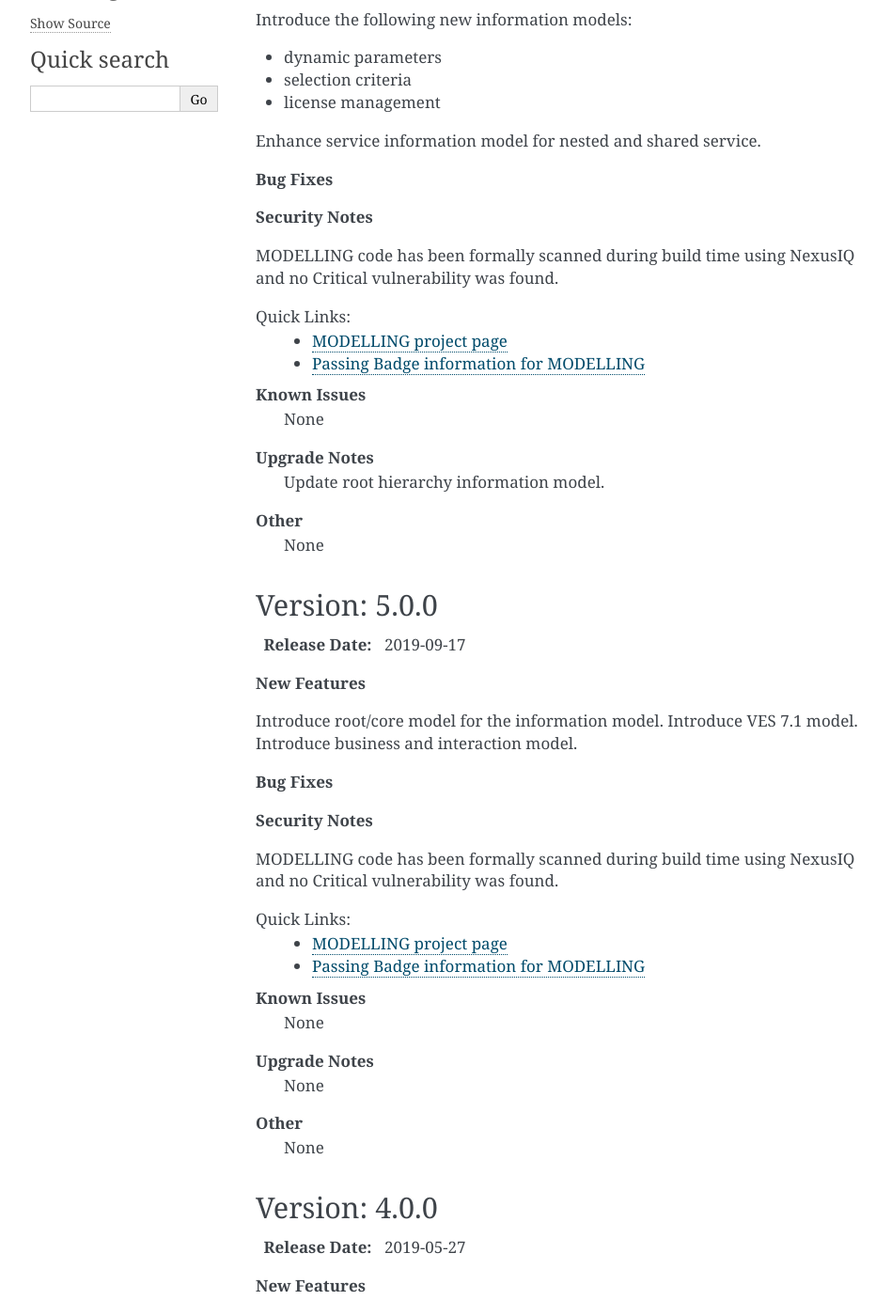
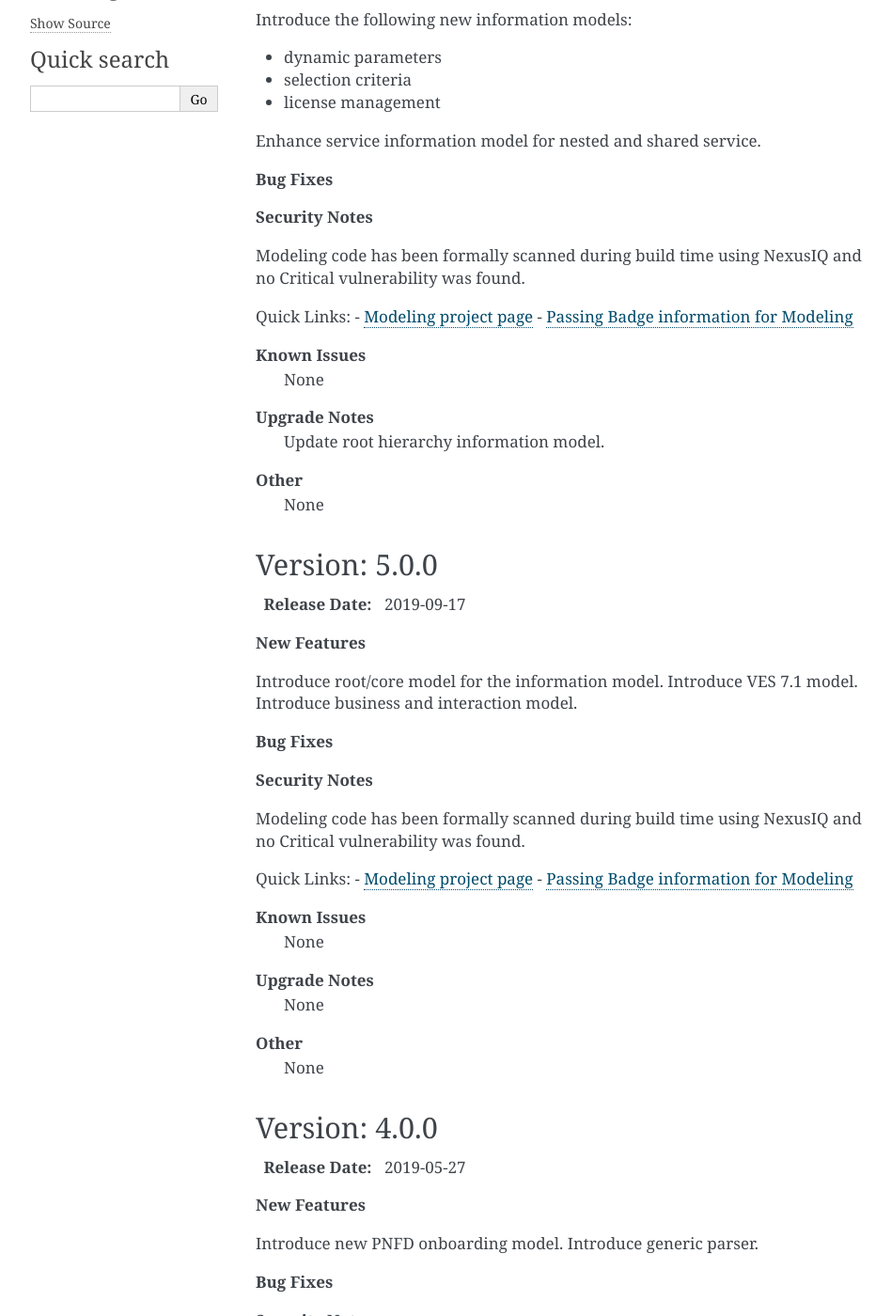
Before and after one commit to onap/modeling-modelspec, a Sphinx documentation site: the page built from docs/Release-notes/release-notes.rst, in a window 1280 px wide and 1400 px high, scrolled down 241 px. Shown: the whole window at 94% size, without its empty margins (148-1096 px from the left). Built offline with Sphinx 7.4.7, drawn with Linux system fonts in a browser that asks for light colours; pages that are not in the unit, such as notebooks, are missing from menus; some of the changed text lies outside the part shown.

Commit message:
Finalize documentation with some editorial corrections
Remove Dublin reference
Add _release_notes anchor
Correct DOC8 errors
Harmonize modeling spelling

Issue-ID: MODELING-363

Signed-off-by: Eric Debeau <eric.debeau@orange.com>
Change-Id: I47841c3173e5c70a9a36630e605d397785a00585

```diff
--- a/docs/Release-notes/release-notes.rst
+++ b/docs/Release-notes/release-notes.rst
@@ -25,12 +26,12 @@
 
 **Security Notes**
 
-MODELLING code has been formally scanned during build time using NexusIQ and no Critical vulnerability was found.
+Modeling code has been formally scanned during build time using NexusIQ and no
+Critical vulnerability was found.
 
 Quick Links:
- 	- `MODELLING project page <https://wiki.onap.org/display/DW/Modeling+Project>`_
-
- 	- `Passing Badge information for MODELLING <https://bestpractices.coreinfrastructure.org/en/projects/1774>`_
+- `Modeling project page <https://wiki.onap.org/display/DW/Modeling+Project>`_
+- `Passing Badge information for Modeling <https://bestpractices.coreinfrastructure.org/en/projects/1774>`_
 
 **Known Issues**
    None
@@ -56,12 +57,12 @@
 
 **Security Notes**
 
-MODELLING code has been formally scanned during build time using NexusIQ and no Critical vulnerability was found.
+Modeling code has been formally scanned during build time using NexusIQ and no
+Critical vulnerability was found.
 
 Quick Links:
- 	- `MODELLING project page <https://wiki.onap.org/display/DW/Modeling+Project>`_
-
- 	- `Passing Badge information for MODELLING <https://bestpractices.coreinfrastructure.org/en/projects/1774>`_
+- `Modeling project page <https://wiki.onap.org/display/DW/Modeling+Project>`_
+- `Passing Badge information for Modeling <https://bestpractices.coreinfrastructure.org/en/projects/1774>`_
 
 **Known Issues**
    None
@@ -86,19 +87,20 @@
 
 **Security Notes**
 
-MODELLING code has been formally scanned during build time using NexusIQ and no Critical vulnerability was found.
+Modeling code has been formally scanned during build time using NexusIQ and no
+Critical vulnerability was found.
 
 Quick Links:
- 	- `MODELLING project page <https://wiki.onap.org/display/DW/Modeling+Project>`_
-
- 	- `Passing Badge information for MODELLING <https://bestpractices.coreinfrastructure.org/en/projects/1774>`_
+- `Modeling project page <https://wiki.onap.org/display/DW/Modeling+Project>`_
+- `Passing Badge information for Modeling <https://bestpractices.coreinfrastructure.org/en/projects/1774>`_
 
 **Known Issues**
    None
 
 **Upgrade Notes**
 
-   Update VNFD information and data model to align with ETSI NFV IFA011/SOL001 v2.5.1 specifications.
+   Update VNFD information and data model to align with ETSI NFV IFA011/SOL001
+   v2.5.1 specifications.
 
 **Other**
    None
@@ -110,18 +112,19 @@
 
 **New Features**
 
-Define design time VNFD model information model and onboarding data model specifications based on ETSI NFV specifications IFA011 and SOL001.
+Define design time VNFD model information model and onboarding data model
+specifications based on ETSI NFV specifications IFA011 and SOL001.
 
 **Bug Fixes**
 
 **Security Notes**
 
-MODELLING code has been formally scanned during build time using NexusIQ and no Critical vulnerability was found.
+Modeling code has been formally scanned during build time using NexusIQ and no
+Critical vulnerability was found.
 
 Quick Links:
- 	- `MODELLING project page <https://wiki.onap.org/display/DW/Modeling+Project>`_
-
- 	- `Passing Badge information for MODELLING <https://bestpractices.coreinfrastructure.org/en/projects/1774>`_
+- `Modeling project page <https://wiki.onap.org/display/DW/Modeling+Project>`_
+- `Passing Badge information for Modeling <https://bestpractices.coreinfrastructure.org/en/projects/1774>`_
 
 **Known Issues**
    None
```
Also changed, not shown: other parts of docs/Release-notes/release-notes.rst (+3 -2 lines), docs/index.rst (+9 -3 lines).
